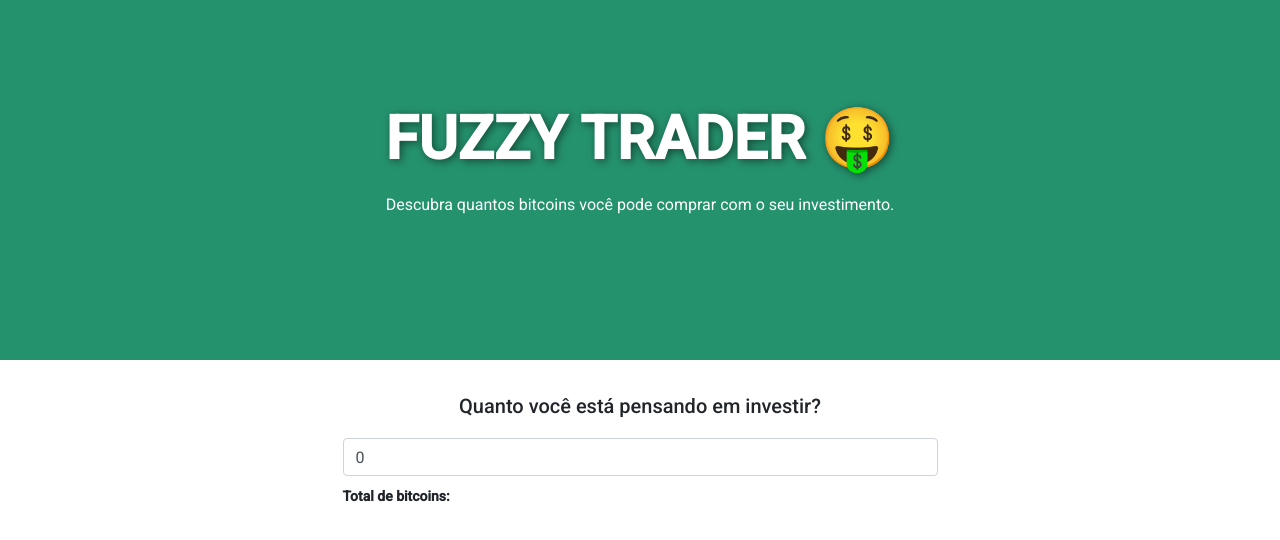
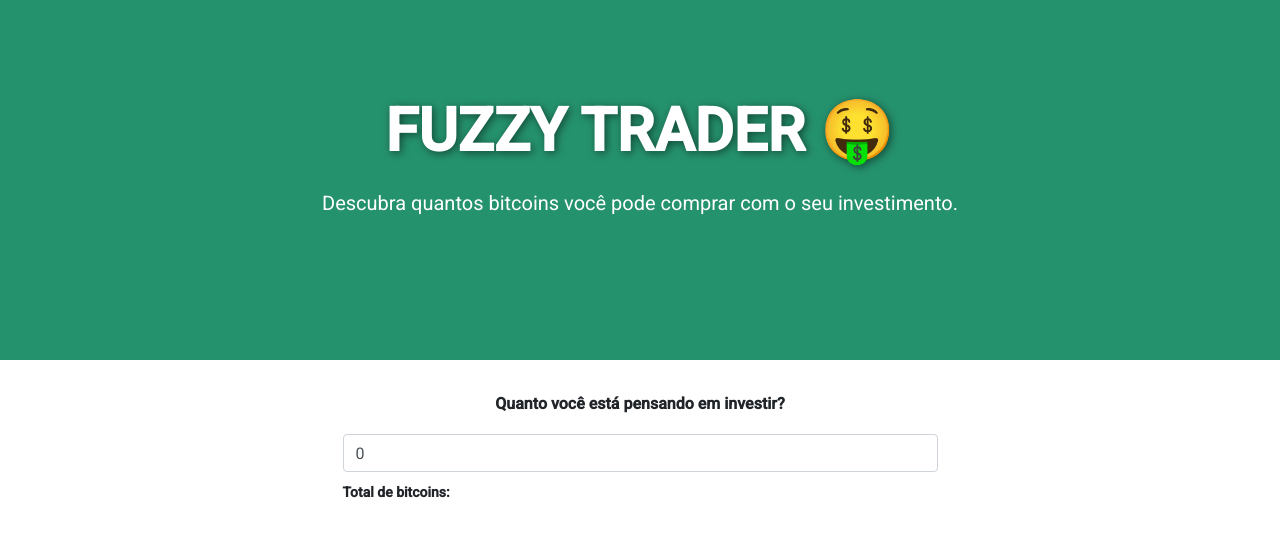
Before and after one commit to tbrmbit/fuzzy-trader, an Angular app: page /home in a window 1280 px wide. Shown: the top 540 px of the page. Built offline with nearby package versions, Linux system fonts and the light colour scheme; no server answers; what ng2-currency-mask would draw is missing.

Commit message:
Fix semantic and improve css

```diff
--- a/src/app/home/components/index/index.component.html
+++ b/src/app/home/components/index/index.component.html
@@ -4,13 +4,13 @@
       <div class="header__content-title">
         <h1>Fuzzy Trader <span>🤑</span></h1>
       </div>
-      <p>Descubra quantos bitcoins você pode comprar com o seu investimento.</p>
+      <h2>Descubra quantos bitcoins você pode comprar com o seu investimento.</h2>
     </div>
   </header>
   <div class="container-fluid home__content">
     <div class="row justify-content-md-center">
       <div class="col-12 col-md-6">
-        <h2>Quanto você está pensando em investir?</h2>
+        <h3>Quanto você está pensando em investir?</h3>
         <bitcoin-display (changeMoney)="onChangeMoney($event)" [totalBTC]="btcTotal"></bitcoin-display>
       </div>
     </div>
--- a/src/app/home/components/index/index.component.scss
+++ b/src/app/home/components/index/index.component.scss
@@ -30,24 +30,28 @@
     }
   }
 
-  h2 { text-align: center }
+  h2 {
+    padding: 10px;
+    color: #fff;
+    margin-top: 30px;
+    font-weight: normal;
+
+    @media (max-width: 768px) {
+      margin-top: 0px;
+      font-size: 14px;
+    }
+  }
+
+  h3 {
+    font-weight: bold;
+    text-align: center
+  }
 
   header {
     width: 100%;
     height: 45vh;
     background-color: rgb(37, 146, 110);
     display: table;
-
-    p {
-      padding: 10px;
-      color: #fff;
-      margin-top: 30px;
-
-      @media (max-width: 768px) {
-        margin-top: 0px;
-        font-size: 14px;
-      }
-    }
 
     .header__content {
       display: table-cell;
```
